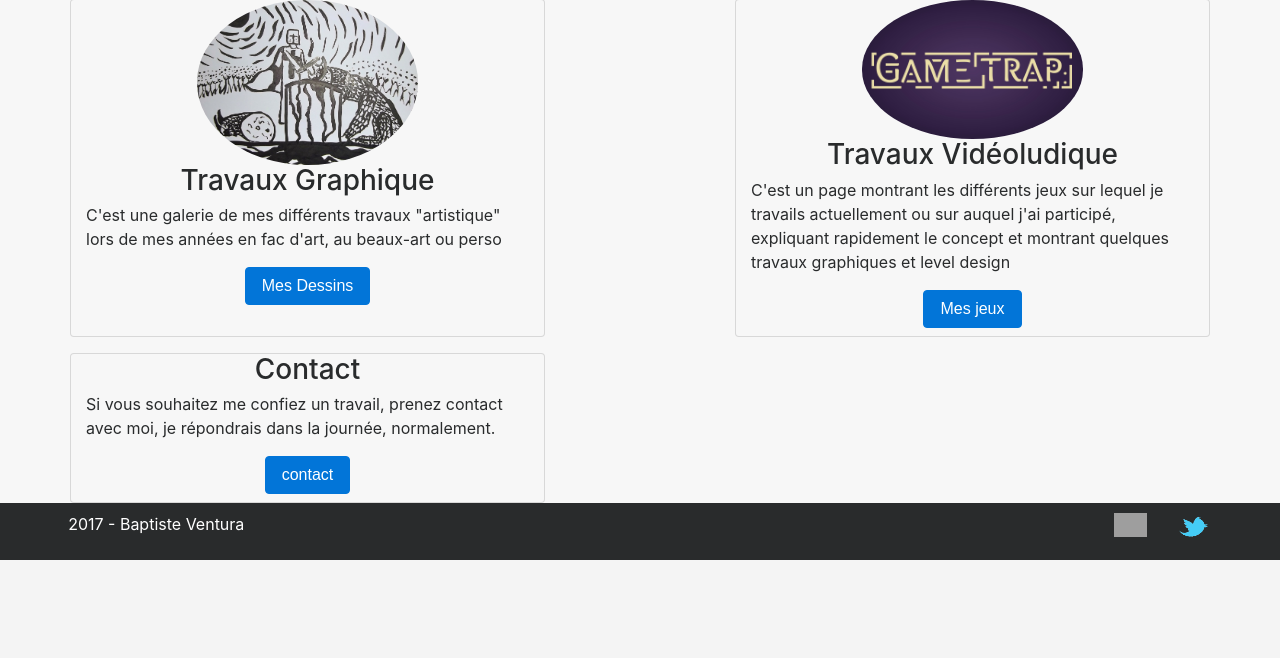
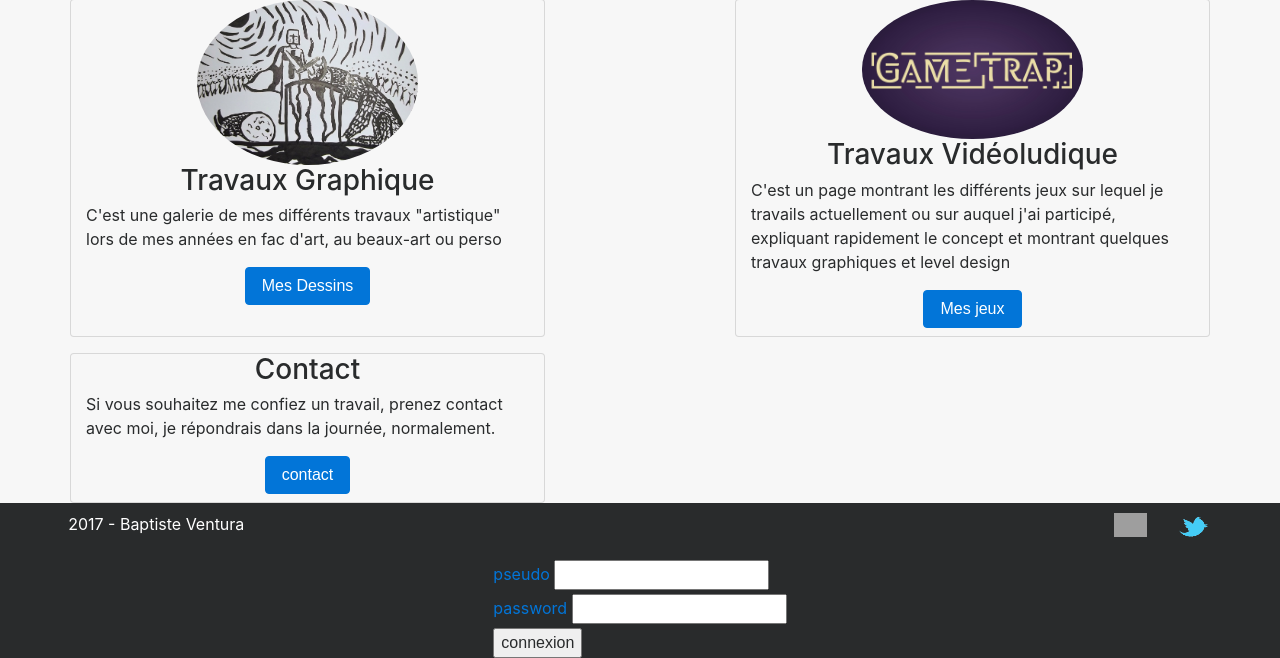
Before and after one commit to geasseur/Portfolio, a PHP site: page / in a window 1280 px wide. Shown: the part 649-1307 px from the top of the page. Before the commit the page ends 1209 px from the top, so only its background shows below. Run offline with PHP 8.4, Linux system fonts and the light colour scheme; some libraries are stand-ins or nearby versions; grey boxes are pictures that could not be loaded.

Commit message:
admin part done

```diff
--- a/index.php
+++ b/index.php
@@ -2,12 +2,25 @@
 session_start();
 if (!isset($_POST['travauxWeb']) and !isset($_POST['retour']) and !isset($_POST['detail']) and !isset($_GET['test']) and (!isset($_POST['jeu']) and !isset($_POST['dessin']) and !isset($_POST['contact'])) ) {
   require 'model/web/index.php';
+  if (isset($_POST['deco'])) {
+    deconnexion();
+    header('Location:index.php');
+  }
+  if (isset($_POST['connexion'])) {
+    $prenom = htmlspecialchars($_POST['prenom']);
+    $password = htmlspecialchars($_POST['password']);
+    connexion($prenom, $password);
+    header('Location:index.php');
+  }
   require 'vue/web/index.php';
 }
 
-if ((isset($_POST['travauxWeb']) or isset($_POST['retour']) or isset($_GET['test']) and !isset($_POST['detail']) )){
+if ((isset($_POST['travauxWeb']) or isset($_POST['retour']) or isset($_GET['test']) and !isset($_POST['detail']))) {
   require 'model/web/listprojet.php';
   $listprojet = listprojet();
+  if (isset($_POST['titre']) and isset($_POST['pImg']) and isset($_POST['overview']) and isset($_POST['resume']) and isset($_POST['texte']) and isset($_POST['chemin'])) {
+    ajoutProjetWeb($_POST['titre'],$_POST['pImg'], $_POST['overview'], $_POST['resume'], $_POST['texte'], $_POST['chemin']);
+  }
   require 'vue/web/listprojet.php';
 }
 
--- a/model/web/index.php
+++ b/model/web/index.php
@@ -6,3 +6,21 @@ try{
 catch (Exception $e){
     die('Erreur : ' . $e->getMessage());
   }
+
+  function connexion($prenom, $password){
+    global $bdd;
+    $connexion = $bdd->query('SELECT prenom, password from admin where prenom = "'.$prenom.'" ');
+    while($donnees = $connexion->fetch()) {
+      $testPassword = password_verify($password, $donnees['password']);
+      if ($testPassword == true) {
+        $_SESSION['prenom'] = $donnees['prenom'];
+      }
+      else{
+        echo 'erreur dans le mot de passe ou le pseudo';
+      }
+    }
+  }
+
+  function deconnexion(){
+    session_destroy();
+  }
--- a/vue/web/footer.php
+++ b/vue/web/footer.php
@@ -12,4 +12,15 @@
       </a>
     </li>
   </ul>
+  <?php if(!isset($_SESSION['prenom'])){ ?>
+  <section>
+    <form class="" action="" method="post">
+      <label class='text-primary' for="">pseudo</label>
+      <input type="text" name="prenom" value=""><br>
+      <label class='text-primary' for="">password</label>
+      <input type="password" name="password" value=""><br>
+      <input type="submit" name="connexion" value="connexion">
+    </form>
+  </section>
+  <?php } ?>
 </footer>
--- a/vue/web/header.php
+++ b/vue/web/header.php
@@ -30,4 +30,11 @@
     </div>
 
   </nav>
+  <?php if(isset($_SESSION['prenom'])){ ?>
+  <section>
+    <form class="" action="" method="post">
+      <input type="submit" name="deco" value="deconnexion">
+    </form>
+  </section>
+<?php } ?>
 </header>
--- a/vue/web/index.php
+++ b/vue/web/index.php
@@ -17,8 +17,15 @@
       <?php
       include("header.php");
        ?>
+       <?php if (isset($_SESSION['prenom'])){
+         ?>
+         <p><?php echo $_SESSION['prenom'];?></p>
+         <?php
+       } ?>
+
 
       <main class="container-fluid mt-5 bg-faded">
+          <!-- <?php// var_dump($connexion);  ?> -->
         <section class="container" id="présentation">
           <section class="row">
             <section class="card d-flex align-items-center col-12 col-lg-5 bg-faded mt-3">
--- a/vue/web/projet.php
+++ b/vue/web/projet.php
@@ -19,10 +19,10 @@
 
       <main class="container-fluid mt-5 bg-faded d-flex justify-content-around">
           <section>
-            <article class="col-6 d-inline-block">
-              <img class='col-12' src="<?php echo $projet['overview'] ?>" alt="image site">
+            <article class="align-top col-sm-3 col-md-3 col-lg-3 d-inline-block">
+              <img class='col-3' src="<?php echo $projet['overview'] ?>" alt="image site">
             </article>
-            <article class="col-5 d-inline-block">
+            <article class="col-sm-3 col-md-4 col-6 d-inline-block">
               <h2><?php echo $projet['titre']; ?></h2>
               <p><?php echo $projet['texte'];?></p>
               <a href="<?php echo $projet['chemin']?>">Chemin vers GitHub</a>
```
Also changed, not shown: model/web/listprojet.php (+13 -0 lines), vue/web/listprojet.php (+19 -1 lines).
